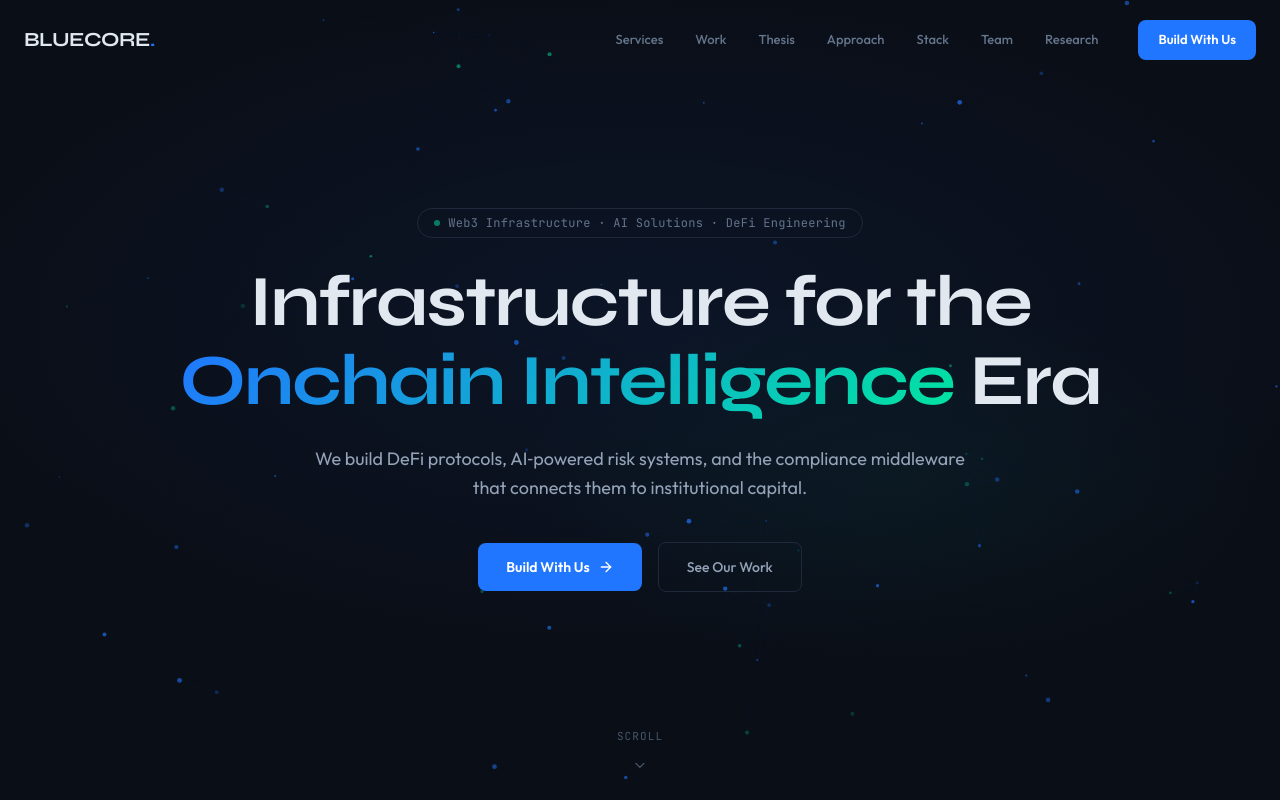
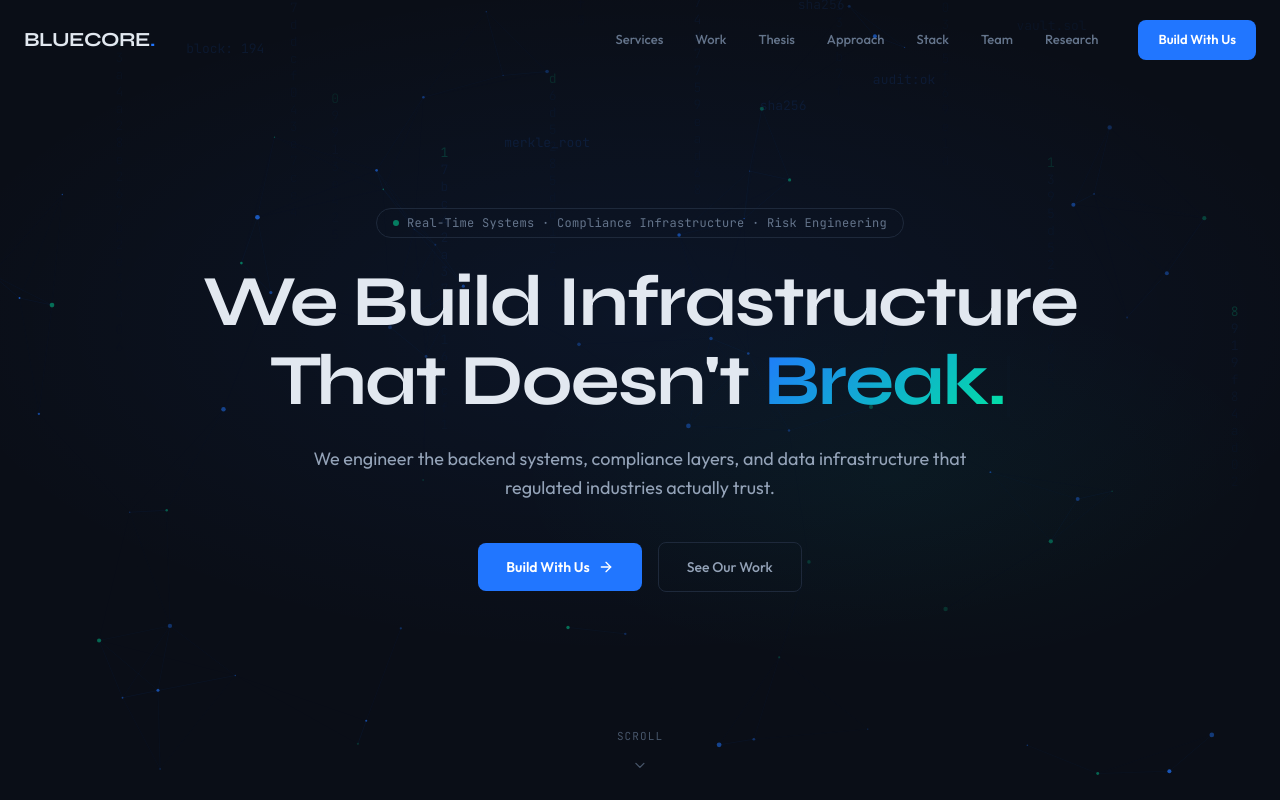
Before and after one commit to a-laz/bluecore_studios, a Next.js app: page / in a window 1280 px wide. Shown: the top 800 px of the page. Built offline with nearby package versions, Linux system fonts and the light colour scheme.

Commit message:
Updated Hero

```diff
--- /dev/null
+++ b/src/components/DataStream.tsx
@@ -0,0 +1,159 @@
+"use client";
+
+import { useRef, useEffect } from "react";
+
+const CHARS = "0123456789abcdef";
+const SNIPPETS = [
+  "0x7f3a…c91d",
+  "verify()",
+  "sha256",
+  "merkle_root",
+  "nonce: 48",
+  "gas: 21000",
+  "block: 194",
+  "kyc:pass",
+  "risk:0.03",
+  "vault.sol",
+  "yield:8.2%",
+  "tvl:$51.8M",
+  "collat:103%",
+  "staked:88%",
+  "tx_hash",
+  "audit:ok",
+  "sig:valid",
+  "epoch:412",
+];
+
+interface Column {
+  x: number;
+  y: number;
+  speed: number;
+  chars: string[];
+  opacity: number;
+  useSnippet: boolean;
+  snippet: string;
+  snippetY: number;
+}
+
+export default function DataStream() {
+  const canvasRef = useRef<HTMLCanvasElement>(null);
+  const rafRef = useRef<number>(0);
+
+  useEffect(() => {
+    const canvas = canvasRef.current;
+    if (!canvas) return;
+
+    const ctx = canvas.getContext("2d");
+    if (!ctx) return;
+
+    const dpr = Math.min(window.devicePixelRatio || 1, 2);
+    let width = window.innerWidth;
+    let height = window.innerHeight;
+
+    canvas.width = width * dpr;
+    canvas.height = height * dpr;
+    canvas.style.width = `${width}px`;
+    canvas.style.height = `${height}px`;
+    ctx.scale(dpr, dpr);
+
+    const fontSize = 13;
+    const colWidth = 36;
+    const numCols = Math.floor(width / colWidth);
+
+    const columns: Column[] = Array.from({ length: numCols }, (_, i) => {
+      const useSnippet = Math.random() > 0.6;
+      return {
+        x: i * colWidth + Math.random() * 10,
+        y: Math.random() * -height,
+        speed: 0.3 + Math.random() * 0.6,
+        chars: Array.from(
+          { length: 8 + Math.floor(Math.random() * 12) },
+          () => CHARS[Math.floor(Math.random() * CHARS.length)]
+        ),
+        opacity: 0.03 + Math.random() * 0.06,
+        useSnippet,
+        snippet: SNIPPETS[Math.floor(Math.random() * SNIPPETS.length)],
+        snippetY: Math.random() * 5,
+      };
+    });
+
+    const animate = () => {
+      ctx.clearRect(0, 0, width, height);
+      ctx.font = `400 ${fontSize}px "JetBrains Mono", monospace`;
+
+      for (const col of columns) {
+        col.y += col.speed;
+
+        if (col.useSnippet) {
+          // Render snippet as a single string falling down
+          const baseAlpha = col.opacity;
+          ctx.fillStyle = `rgba(33, 118, 255, ${baseAlpha * 1.5})`;
+          ctx.fillText(col.snippet, col.x, col.y);
+
+          if (col.y > height + 100) {
+            col.y = Math.random() * -200 - 50;
+            col.snippet =
+              SNIPPETS[Math.floor(Math.random() * SNIPPETS.length)];
+            col.speed = 0.3 + Math.random() * 0.6;
+          }
+        } else {
+          // Render individual hex characters in a column
+          for (let j = 0; j < col.chars.length; j++) {
+            const charY = col.y + j * (fontSize + 4);
+            const distFromHead = j / col.chars.length;
+            const alpha = col.opacity * (1 - distFromHead * 0.7);
+
+            // Head character is brighter
+            if (j === 0) {
+              ctx.fillStyle = `rgba(0, 229, 160, ${alpha * 2.5})`;
+            } else {
+              ctx.fillStyle = `rgba(33, 118, 255, ${alpha})`;
+            }
+
+            ctx.fillText(col.chars[j], col.x, charY);
+
+            // Randomly mutate characters
+            if (Math.random() < 0.01) {
+              col.chars[j] = CHARS[Math.floor(Math.random() * CHARS.length)];
+            }
+          }
+
+          const tailY = col.y + col.chars.length * (fontSize + 4);
+          if (tailY > height + 100) {
+            col.y = Math.random() * -300 - 50;
+            col.speed = 0.3 + Math.random() * 0.6;
+          }
+        }
+      }
+
+      rafRef.current = requestAnimationFrame(animate);
+    };
+
+    animate();
+
+    const handleResize = () => {
+      width = window.innerWidth;
+      height = window.innerHeight;
+      canvas.width = width * dpr;
+      canvas.height = height * dpr;
+      canvas.style.width = `${width}px`;
+      canvas.style.height = `${height}px`;
+      ctx.scale(dpr, dpr);
+    };
+
+    window.addEventListener("resize", handleResize, { passive: true });
+
+    return () => {
+      cancelAnimationFrame(rafRef.current);
+      window.removeEventListener("resize", handleResize);
+    };
+  }, []);
+
+  return (
+    <canvas
+      ref={canvasRef}
+      className="absolute inset-0 w-full h-full hidden md:block"
+      aria-hidden="true"
+    />
+  );
+}
--- a/src/components/Hero.tsx
+++ b/src/components/Hero.tsx
@@ -1,8 +1,79 @@
 "use client";
 
+import { useState, useEffect } from "react";
 import { motion } from "framer-motion";
 import { ArrowRight, ChevronDown } from "lucide-react";
 import ParticleCanvas from "./ParticleCanvas";
+import DataStream from "./DataStream";
+
+const WORDS = ["Blink.", "Break.", "Bend.", "Sleep.", "Lie."];
+const TYPE_SPEED = 104;
+const HOLD_DURATION = 2860;
+const DELETE_SPEED = 65;
+
+function RotatingWord({ delay = 0 }: { delay?: number }) {
+  const [index, setIndex] = useState(0);
+  const [displayed, setDisplayed] = useState("");
+  const [phase, setPhase] = useState<"waiting" | "typing" | "holding" | "deleting">("waiting");
+
+  // Initial delay before starting
+  useEffect(() => {
+    const timeout = setTimeout(() => setPhase("typing"), delay);
+    return () => clearTimeout(timeout);
+  }, [delay]);
+
+  // Typing phase
+  useEffect(() => {
+    if (phase !== "typing") return;
+    const word = WORDS[index];
+    if (displayed.length >= word.length) {
+      setPhase("holding");
+      return;
+    }
+    const timeout = setTimeout(
+      () => setDisplayed(word.slice(0, displayed.length + 1)),
+      TYPE_SPEED
+    );
+    return () => clearTimeout(timeout);
+  }, [phase, displayed, index]);
+
+  // Hold phase
+  useEffect(() => {
+    if (phase !== "holding") return;
+    const timeout = setTimeout(() => setPhase("deleting"), HOLD_DURATION);
+    return () => clearTimeout(timeout);
+  }, [phase]);
+
+  // Deleting phase
+  useEffect(() => {
+    if (phase !== "deleting") return;
+    if (displayed.length === 0) {
+      setIndex((prev) => (prev + 1) % WORDS.length);
+      setPhase("typing");
+      return;
+    }
+    const timeout = setTimeout(
+      () => setDisplayed(displayed.slice(0, -1)),
+      DELETE_SPEED
+    );
+    return () => clearTimeout(timeout);
+  }, [phase, displayed]);
+
+  const showCursor = phase !== "waiting";
+
+  return (
+    <span className="gradient-text">
+      {displayed}
+      {showCursor && (
+        <motion.span
+          animate={{ opacity: [1, 0] }}
+          transition={{ duration: 0.45, repeat: Infinity, repeatType: "reverse" }}
+          className="inline-block w-[3px] h-[0.85em] bg-accent align-middle ml-0.5 -mb-0.5"
+        />
+      )}
+    </span>
+  );
+}
 
 export default function Hero() {
   return (
@@ -24,6 +95,9 @@ export default function Hero() {
         }}
       />
 
+      {/* Data stream — desktop only */}
+      <DataStream />
+
       {/* Particle network */}
       <ParticleCanvas />
 
@@ -37,7 +111,7 @@ export default function Hero() {
         >
           <span className="inline-flex items-center gap-2 px-4 py-1.5 rounded-full border border-edge text-xs font-mono text-muted tracking-wide">
             <span className="w-1.5 h-1.5 rounded-full bg-accent-alt animate-pulse" />
-            Web3 Infrastructure &middot; AI Solutions &middot; DeFi Engineering
+            Real-Time Systems &middot; Compliance Infrastructure &middot; Risk Engineering
           </span>
         </motion.div>
 
@@ -47,9 +121,9 @@ export default function Hero() {
           transition={{ duration: 0.7, delay: 0.4, ease: [0.22, 1, 0.36, 1] }}
           className="font-display font-bold text-4xl sm:text-5xl md:text-6xl lg:text-7xl text-heading leading-[1.1] tracking-tight"
         >
-          Infrastructure for the
+          We Build Infrastructure
           <br />
-          <span className="gradient-text">Onchain Intelligence</span> Era
+          That Doesn&apos;t <RotatingWord delay={1100} />
         </motion.h1>
 
         <motion.p
@@ -58,8 +132,8 @@ export default function Hero() {
           transition={{ duration: 0.7, delay: 0.55, ease: [0.22, 1, 0.36, 1] }}
           className="mt-6 mx-auto max-w-2xl text-base sm:text-lg text-body leading-relaxed"
         >
-          We build DeFi protocols, AI&#8209;powered risk systems, and the
-          compliance middleware that connects them to institutional capital.
+          We engineer the backend systems, compliance layers, and data
+          infrastructure that regulated industries actually trust.
         </motion.p>
 
         <motion.div
```
